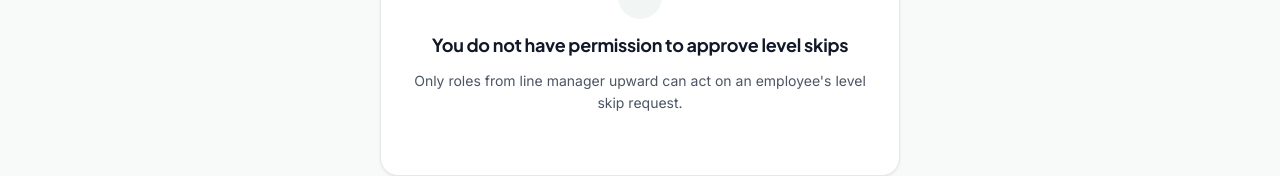
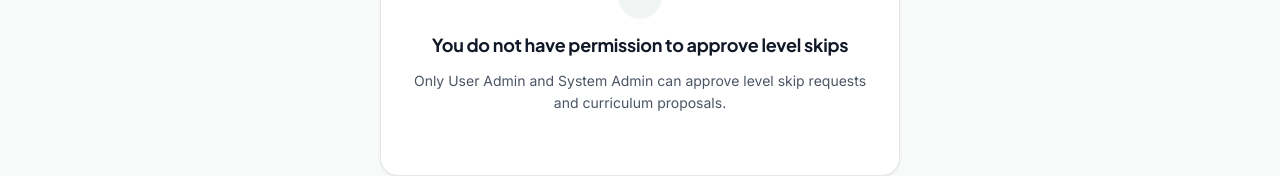
Before and after one commit to nkhoa1512/mm-megalearn, a React (Vite) app in the folder lms-app/: page /#/manager/approvals in a window 1280 px wide. Shown: the part 229-405 px from the top of the page. Built offline with nearby package versions, Linux system fonts and the light colour scheme; some icons are missing.

Commit message:
feat: Update approval capability check to use hasCapability function and clarify permission message for level skip requests

```diff
--- a/lms-app/src/pages/manager/ManagerApprovals.jsx
+++ b/lms-app/src/pages/manager/ManagerApprovals.jsx
@@ -1,7 +1,7 @@
 import React, { useState, useMemo } from 'react';
 import { useCourseStore } from '../../store/CourseStore';
 import { Badge, Button, Modal, JobLevelBadge, CourseTypeBadge } from '../../features/common/ui';
-import { roleDefinition } from '../../data/roles';
+import { roleDefinition, hasCapability } from '../../data/roles';
 import { nextLevelUp, normalizeLevel, levelTitle } from '../../data/levelSystem';
 
 export default function ManagerApprovals() {
@@ -15,7 +15,7 @@ export default function ManagerApprovals() {
   const [showFilters, setShowFilters] = useState(false);
 
   const roleDef = roleDefinition(currentUser.role);
-  const canApprove = roleDef.canApproveLevelSkip;
+  const canApprove = hasCapability(currentUser?.role, 'canApproveLevelSkip');
   const myScopeRequests = approvals || [];
 
   const activeFiltersCount = useMemo(() => {
@@ -86,7 +86,7 @@ export default function ManagerApprovals() {
         <i className="ti ti-lock" style={{ fontSize: 44, color: 'var(--rust)' }} />
         <h2 style={{ fontSize: 18, marginTop: 10 }}>You do not have permission to approve level skips</h2>
         <p style={{ color: 'var(--ink-soft)' }}>
-          Only roles from line manager upward can act on an employee's level skip request.
+          Only User Admin and System Admin can approve level skip requests and curriculum proposals.
         </p>
       </div>
     );
```
